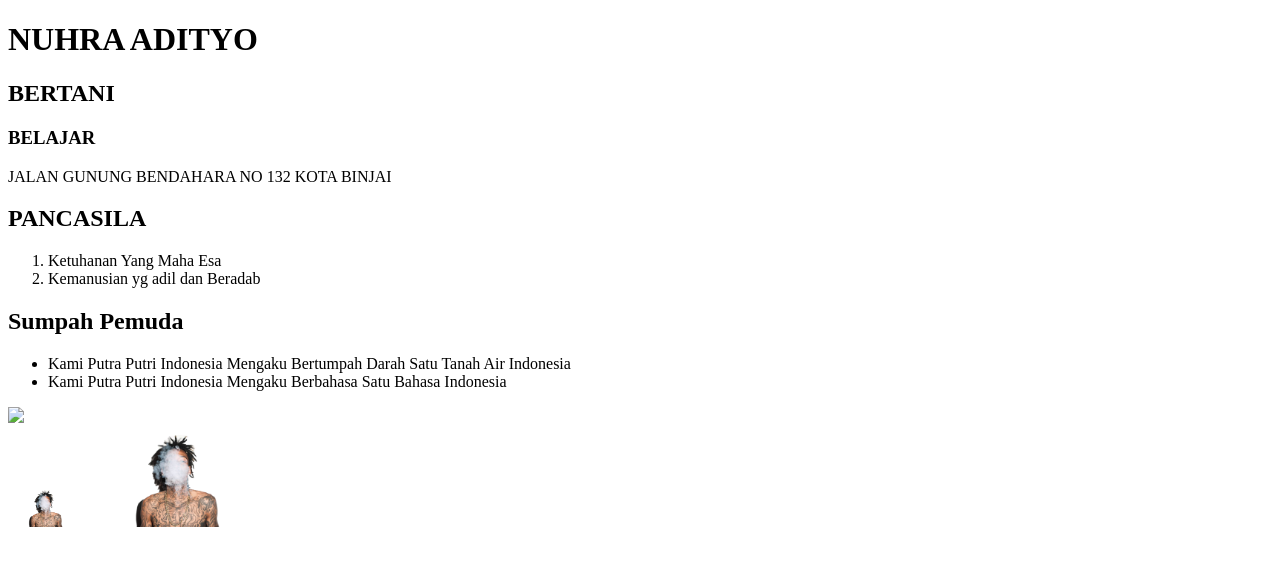
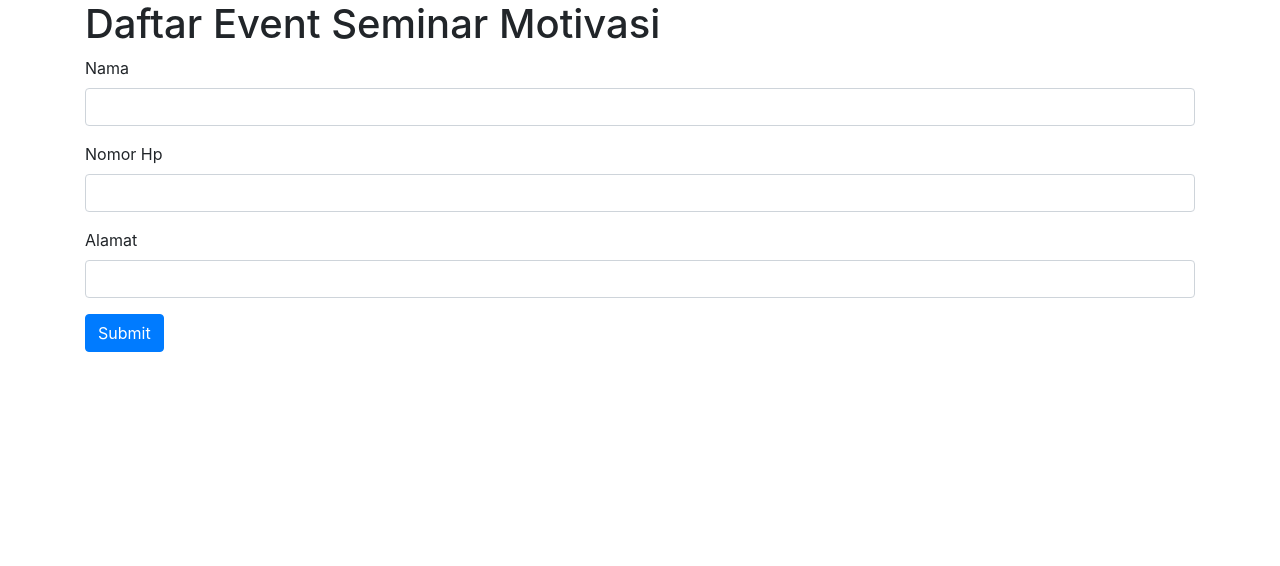
Before and after one commit to Nuhraadityo06/LATIHAN1, a plain HTML site: page index.html in a window 1280 px wide. Drawn offline with nearby package versions, Linux system fonts and the light colour scheme.

Commit message:
Update index.html

```diff
--- a/index.html
+++ b/index.html
@@ -1,43 +1,41 @@
 <!doctype html>
-<html>
-    <head>
-        <title> PELAJARAN PERTAMA</title>
-    <body>
+<html lang="en">
+  <head>
+    <!-- Required meta tags -->
+    <meta charset="utf-8">
+    <meta name="viewport" content="width=device-width, initial-scale=1, shrink-to-fit=no">
 
+    <!-- Bootstrap CSS -->
+    <link rel="stylesheet" href="https://maxcdn.bootstrapcdn.com/bootstrap/4.0.0/css/bootstrap.min.css" integrity="sha384-Gn5384xqQ1aoWXA+058RXPxPg6fy4IWvTNh0E263XmFcJlSAwiGgFAW/dAiS6JXm" crossorigin="anonymous">
 
+    <title>Functional Form</title>
+  </head>
+  <body>
 
-        <h1> NUHRA ADITYO</h1>
-        <h2> BERTANI</h2>
-        <h3> BELAJAR</h3>
-        <p> JALAN GUNUNG BENDAHARA NO 132 KOTA BINJAI</p>
+        <div class="container"><h1>Daftar Event Seminar Motivasi</h1></div>
 
-        <!--order list -->
-        <h2> PANCASILA</h2>
-        <ol>
-            <li>Ketuhanan Yang Maha Esa</li>
-            <li>Kemanusian yg adil dan Beradab</li>
+    <div class="container">
+      <form action="https://formspree.io/nuhraadityo6@gmail.com" method="post">
+        <div class="form-group">
+          <label for="nama">Nama</label>
+          <input type="text" class="form-control" name="nama" id="nama"/>
+        </div>
+        <div class="form-group">
+          <label for="hp">Nomor Hp</label>
+          <input type="text" class="form-control" name="hp" id="hp"/>
+        </div>
+        <div class="form-group">
+          <label for="alamat">Alamat</label>
+          <input type="text" class="form-control" name="alamat" id="alamat"/>
+        </div>
+        <button type="submit" class="btn btn-primary">Submit</button>
+      </form>
+    </div>
 
-        </ol>
-
-        <!--Unorder List-->
-        <h2> Sumpah Pemuda</h2>
-        <ul>
-            <li>Kami Putra Putri Indonesia Mengaku Bertumpah Darah Satu Tanah Air Indonesia </li>
-            <li>Kami Putra Putri Indonesia Mengaku Berbahasa Satu Bahasa Indonesia</li>
-
-
-        </ul>
-        <!--Gambar-->
-        <img src="isi url gambar" />
-        <img src=""/>
-        </br>
-
-        <!----contoh gambar dari komp--->
-        <img src="image/copy.png" height="40"/>
-        <img src="image/copy.png" height="100"/>
-
-        <a href="latihan1.html"</a>
-
-
-    </head>
+    <!-- Optional JavaScript -->
+    <!-- jQuery first, then Popper.js, then Bootstrap JS -->
+    <script src="https://code.jquery.com/jquery-3.2.1.slim.min.js" integrity="sha384-KJ3o2DKtIkvYIK3UENzmM7KCkRr/rE9/Qpg6aAZGJwFDMVNA/GpGFF93hXpG5KkN" crossorigin="anonymous"></script>
+    <script src="https://cdnjs.cloudflare.com/ajax/libs/popper.js/1.12.9/umd/popper.min.js" integrity="sha384-ApNbgh9B+Y1QKtv3Rn7W3mgPxhU9K/ScQsAP7hUibX39j7fakFPskvXusvfa0b4Q" crossorigin="anonymous"></script>
+    <script src="https://maxcdn.bootstrapcdn.com/bootstrap/4.0.0/js/bootstrap.min.js" integrity="sha384-JZR6Spejh4U02d8jOt6vLEHfe/JQGiRRSQQxSfFWpi1MquVdAyjUar5+76PVCmYl" crossorigin="anonymous"></script>
+  </body>
 </html>
```
